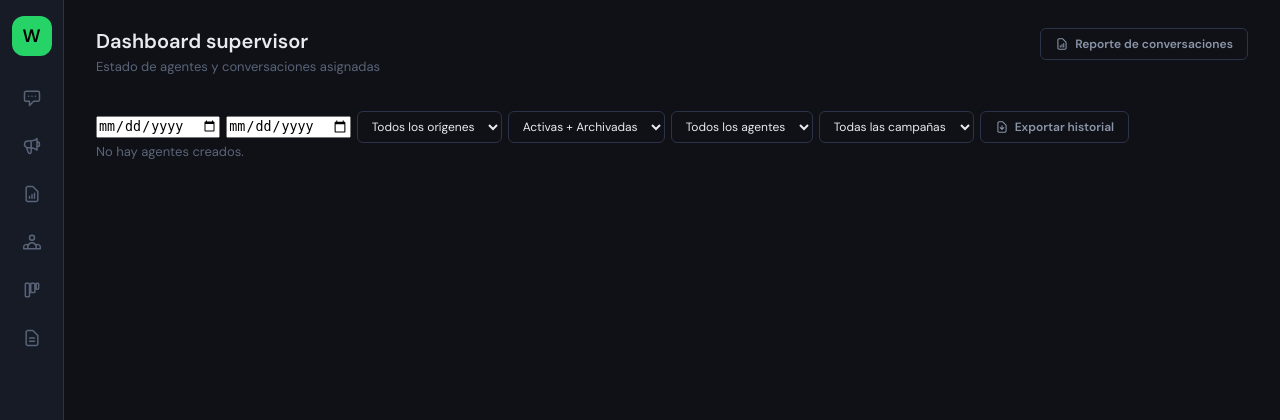
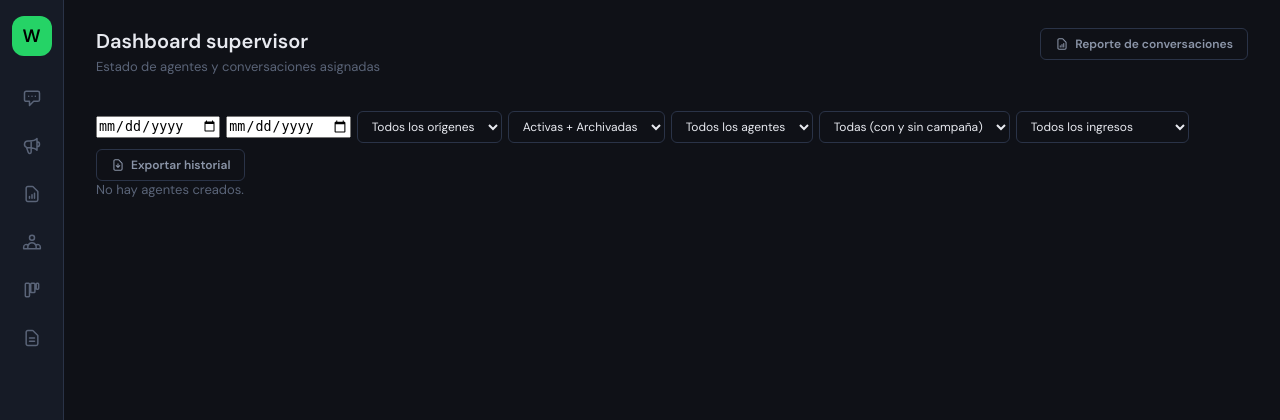
Before and after one commit to NachoGuidali/conectorwpp, a Django app: template templates/whatsapp/dashboard_supervisor.html in a window 1280 px wide. Shown: the top 420 px of the page. Run offline with Django 3.2, Linux system fonts and the light colour scheme; the template is opened without the code that fills it, so the values that code supplies are empty.

Commit message:
feat: filtro por ingreso_por_link en export y clarificar opciones de campaña
Agrega filtro 'Ingresaron por link WPP' al export de conversaciones.
Renombra 'Todas las campañas' a 'Todas (con y sin campaña)' para mayor claridad.

Co-Authored-By: Claude Sonnet 4.6 <noreply@anthropic.com>

```diff
--- a/apps/whatsapp/views.py
+++ b/apps/whatsapp/views.py
@@ -392,6 +392,8 @@ class ConversacionesExportarView(LoginRequiredMixin, View):
             qs = qs.filter(campana__isnull=True)
         elif campana_filter.isdigit():
             qs = qs.filter(campana_id=int(campana_filter))
+        if request.GET.get('link_wpp', '').strip() == 'si':
+            qs = qs.filter(ingreso_por_link=True)
 
         wb = Workbook()
         ws = wb.active
--- a/templates/whatsapp/dashboard_supervisor.html
+++ b/templates/whatsapp/dashboard_supervisor.html
@@ -143,11 +143,15 @@
         <option value="sin_agente">Sin agente</option>
       </select>
       <select name="campana" class="inline-select">
-        <option value="">Todas las campañas</option>
+        <option value="">Todas (con y sin campaña)</option>
         {% for cp in campanas %}
         <option value="{{ cp.pk }}">{{ cp.nombre }}</option>
         {% endfor %}
-        <option value="sin_campana">Sin campaña</option>
+        <option value="sin_campana">Sin campaña asignada</option>
+      </select>
+      <select name="link_wpp" class="inline-select">
+        <option value="">Todos los ingresos</option>
+        <option value="si">Ingresaron por link WPP</option>
       </select>
       <button type="submit" class="btn btn-outline">
         <svg width="14" height="14" fill="none" viewBox="0 0 24 24" stroke="currentColor" stroke-width="1.8"><path stroke-linecap="round" stroke-linejoin="round" d="M12 10v6m0 0l-3-3m3 3l3-3m2 8H7a2 2 0 01-2-2V5a2 2 0 012-2h5.586a1 1 0 01.707.293l5.414 5.414a1 1 0 01.293.707V19a2 2 0 01-2 2z"/></svg>
```
